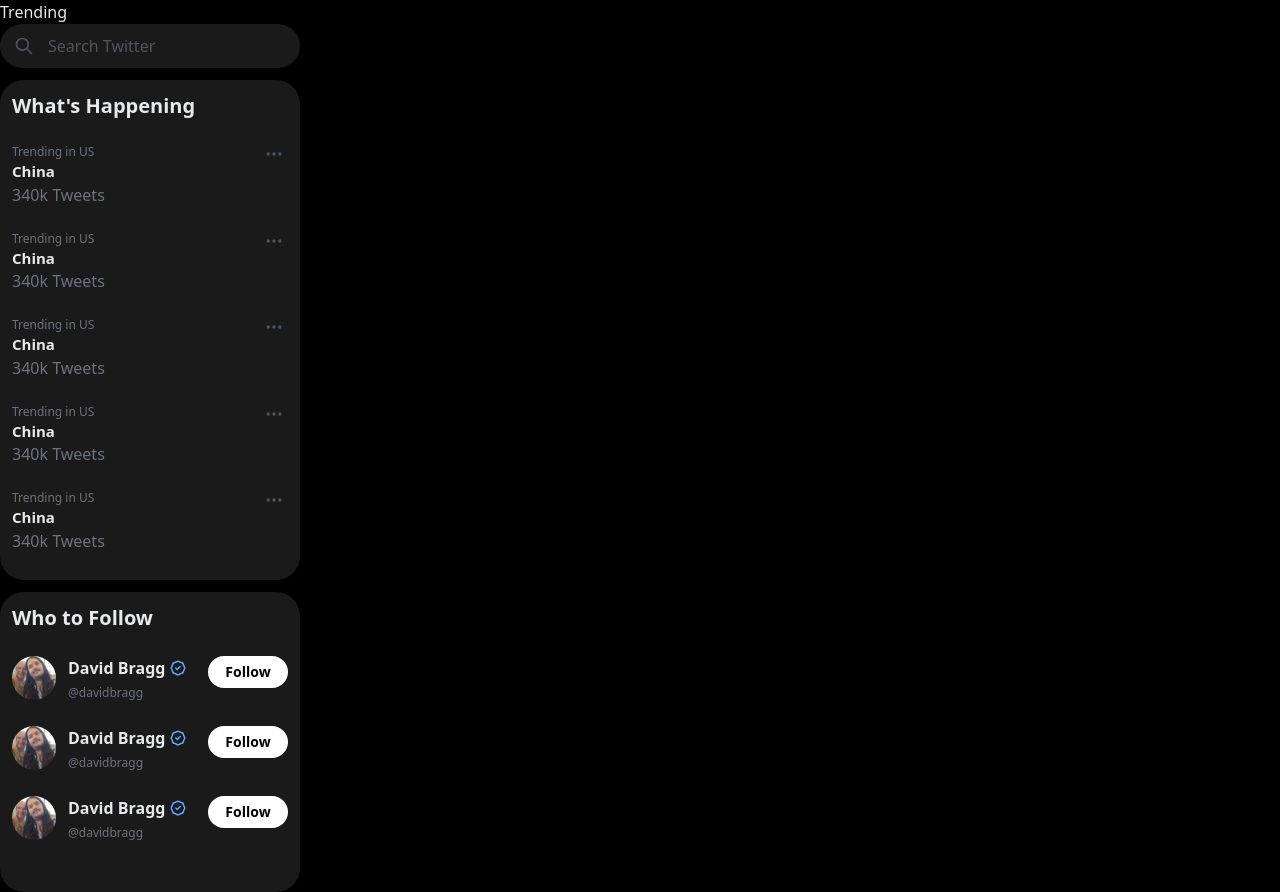
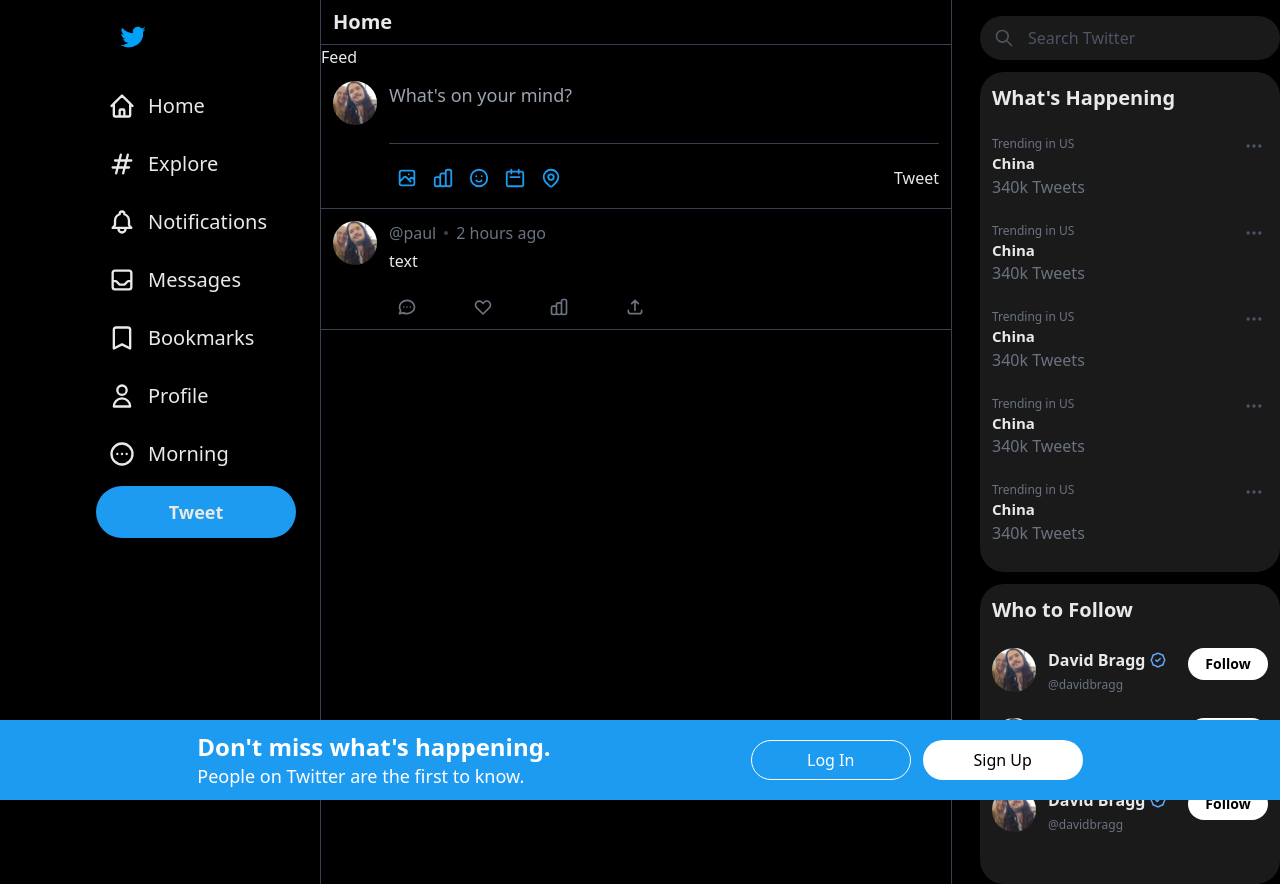
Before and after one commit to Wesman687/twitter-clone, a Next.js app: page / in a window 1280 px wide. Built offline with nearby package versions, Linux system fonts and the light colour scheme.

Commit message:
most the ui is designed

```diff
--- /dev/null
+++ b/pages/components/Banner.js
@@ -0,0 +1,15 @@
+export default function Banner(){
+
+    return (
+        <div className="xl:space-x-[200px] flex justify-center items-center fixed w-full h-[80px] bg-[#1d9bf0] bottom-0">
+            <div className="hidden xl:inline text-white ">
+                <h1 className="text-2xl font-bold">Don't miss what's happening.</h1>
+                <span className="text-[18px] font-normal">People on Twitter are the first to know.</span>
+            </div>
+            <div className="space-x-3">
+                <button className="bg-transparent border border-white text-white w-[160px] rounded-full h-[40px] hover:bg-[#cbd2d7] hover:text-black">Log In</button>
+                <button  className="bg-white text-black w-[160px] rounded-full h-[40px] hover:bg-[#cbd2d7]">Sign Up</button>
+            </div>
+        </div>
+    )
+}
--- a/pages/components/PostFeed.js
+++ b/pages/components/PostFeed.js
@@ -4,7 +4,7 @@
 export default function PostFeed() {
 
     return (
-        <div className=" hidden sm:ml-20 xl:ml-96 max-w-2xl border-gray-700 border-x flex-grow">
+        <div className="sm:ml-16 xl:ml-80 max-w-2xl border-gray-700 border-x flex-grow">
         <div className="px-3 py-2 text-lg sm:text-xl font-bold border-b border-gray-700 sticky top-0 z-50">
             Home
         </div>
--- a/pages/components/Sidebar.js
+++ b/pages/components/Sidebar.js
@@ -12,7 +12,7 @@
 
 export default function Sidebar() {
   return (
-    <div className="h-full hidden sm:hidden flex-col fixed xl:ml-24">
+    <div className="h-full hidden sm:flex flex-col fixed xl:ml-24">
       <nav className="h-full xl:space-y-1.5 relative">
         <div className="flex justify-center xl:justify-start items-center py-3 xl:p-3 ">
           <Image
--- a/pages/components/Trending.js
+++ b/pages/components/Trending.js
@@ -6,8 +6,7 @@
 
 export default function Trending() {
   return (
-    <div className="lg:flex-col">
-      Trending
+    <div className="hidden lg:flex flex-col ml-7 mt-4">
       <div
         className="flex space-x-3 bg-white bg-opacity-10
             w-[300px] h-[44px] p-3 rounded-3xl"
--- a/pages/index.js
+++ b/pages/index.js
@@ -1,17 +1,20 @@
+import { Inter } from "@next/font/google";
+import Sidebar from "./components/Sidebar";
+import PostFeed from "./components/PostFeed";
+import Trending from "./components/Trending";
+import Banner from "./components/Banner";
 
-import { Inter } from '@next/font/google'
-import Sidebar from './components/Sidebar'
-import PostFeed from './components/PostFeed'
-import Trending from './components/Trending'
-
-const inter = Inter({ subsets: ['latin'] })
+const inter = Inter({ subsets: ["latin"] });
 
 export default function Home() {
   return (
-    <div className='bg-black min-h-screen text-[#e7e9ea] max-w-[1400px] mx-auto flex'>
-      <Sidebar />
-      <PostFeed />
-      <Trending />
+    <div>
+      <div className="bg-black min-h-screen text-[#e7e9ea] max-w-[1400px] mx-auto flex">
+        <Sidebar />
+        <PostFeed />
+        <Trending />
       </div>
-  )
+      <Banner />
+    </div>
+  );
 }
```
